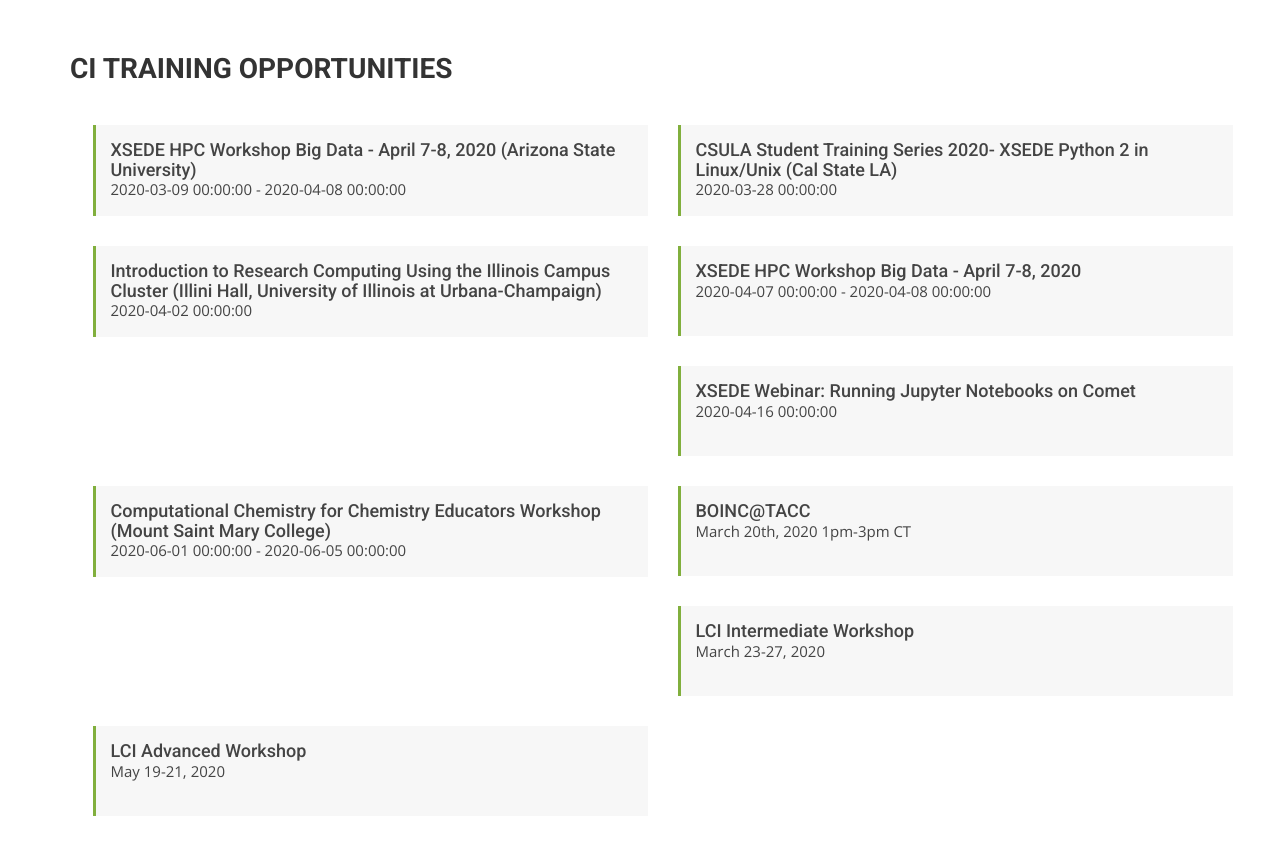
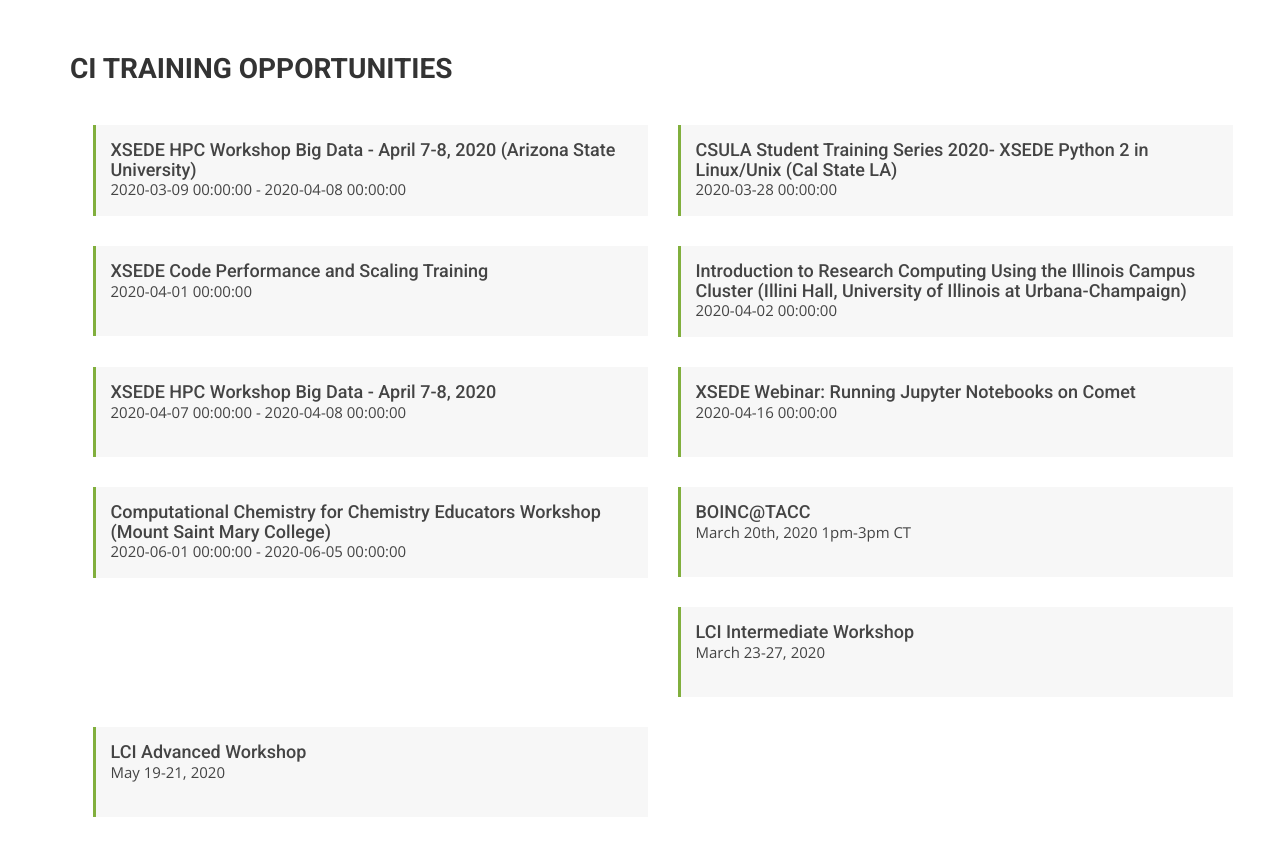
Before and after one commit to cicoe/cicoe.github.io, a Jekyll site: the page built from training_opportunities.html, in a window 1280 px wide and 900 px high, scrolled down 398 px. Shown: the top 856 px of the window. Built offline with Jekyll 4.4.1, drawn with Linux system fonts in a browser that asks for light colours; nearby versions of some CDN libraries; some web fonts are replaced.

Commit message:
updated training events

```diff
--- a/_data/training_opportunities.yml
+++ b/_data/training_opportunities.yml
@@ -9,6 +9,11 @@
   title: CSULA Student Training Series 2020- XSEDE Python 2 in Linux/Unix (Cal State
     LA)
   website: "Registration closed"
+- categroy: Workshop
+  date: '2020-04-01 00:00:00'
+  source: XSEDE
+  title: XSEDE Code Performance and Scaling Training
+  website: "https://www.xsede.org/web/xup/course-calendar/-/training-user/class/2043/session/3663/register"
 - categroy: Workshop
   date: '2020-04-02 00:00:00'
   source: XSEDE
```
